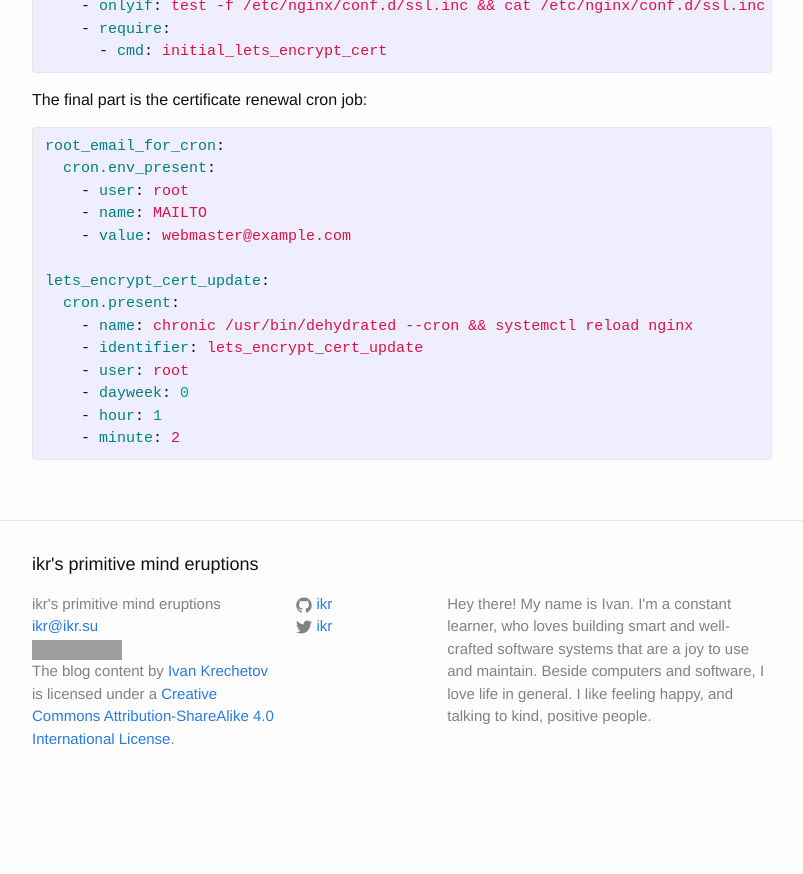
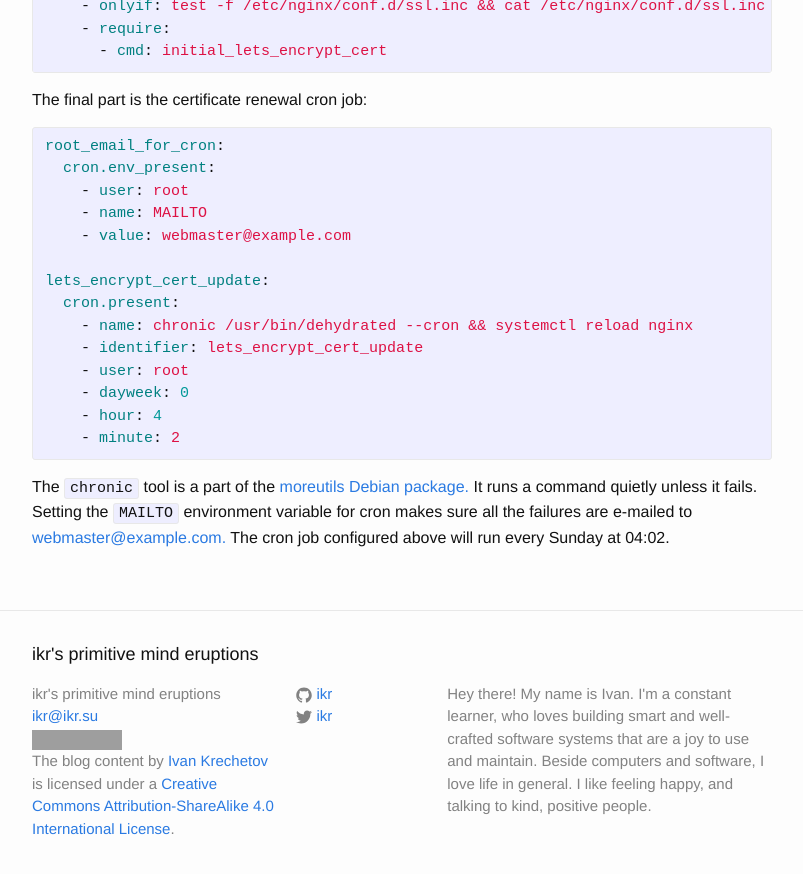
Before and after one commit to ikr/ikr.su-blog, a Jekyll site: the page built from _posts/2018-07-18-saltstack-states-for-lets-encrypt.markdown, in a window 1280 px wide and 900 px high, scrolled down 2916 px. Shown: the top 874 px of the window, without its empty margins (238-1041 px from the left). Built offline with Jekyll 4.4.1, drawn with Linux system fonts in a browser that asks for light colours; comment, search, counter and statistics services are not loaded; before the commit the page ends 3726 px from its top, so only the background shows below that; grey boxes are pictures that could not be loaded.

Commit message:
Explain the cron job

```diff
--- a/_posts/2018-07-18-saltstack-states-for-lets-encrypt.markdown
+++ b/_posts/2018-07-18-saltstack-states-for-lets-encrypt.markdown
@@ -168,6 +168,11 @@ lets_encrypt_cert_update:
     - identifier: lets_encrypt_cert_update
     - user: root
     - dayweek: 0
-    - hour: 1
+    - hour: 4
     - minute: 2
 {% endhighlight %}
+
+The `chronic` tool is a part of the [moreutils Debian package.](https://joeyh.name/code/moreutils/)
+It runs a command quietly unless it fails. Setting the `MAILTO` environment variable for cron makes
+sure all the failures are e-mailed to [webmaster@example.com.](mailto:webmaster@example.com) The
+cron job configured above will run every Sunday at 04:02.
```
